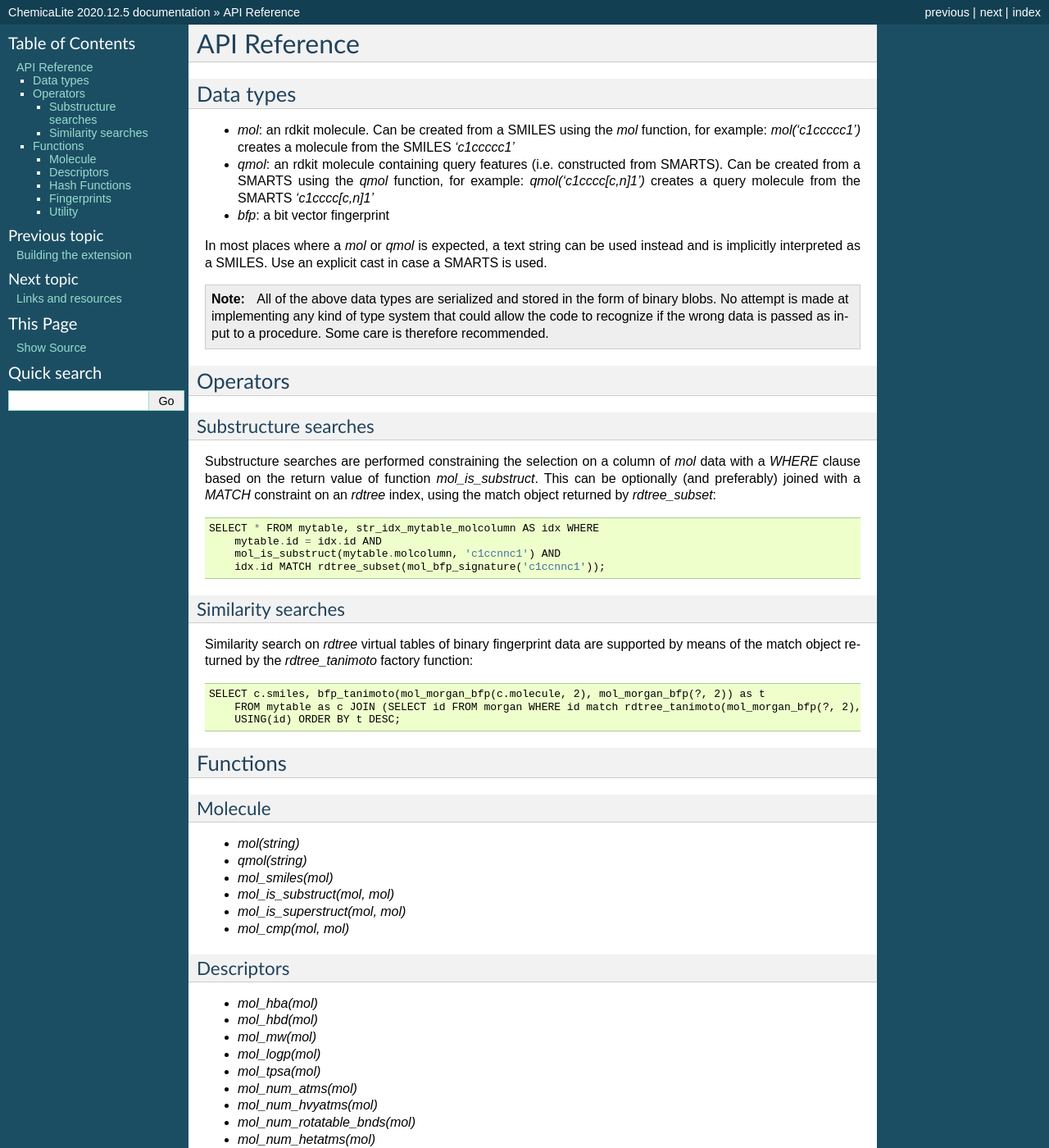
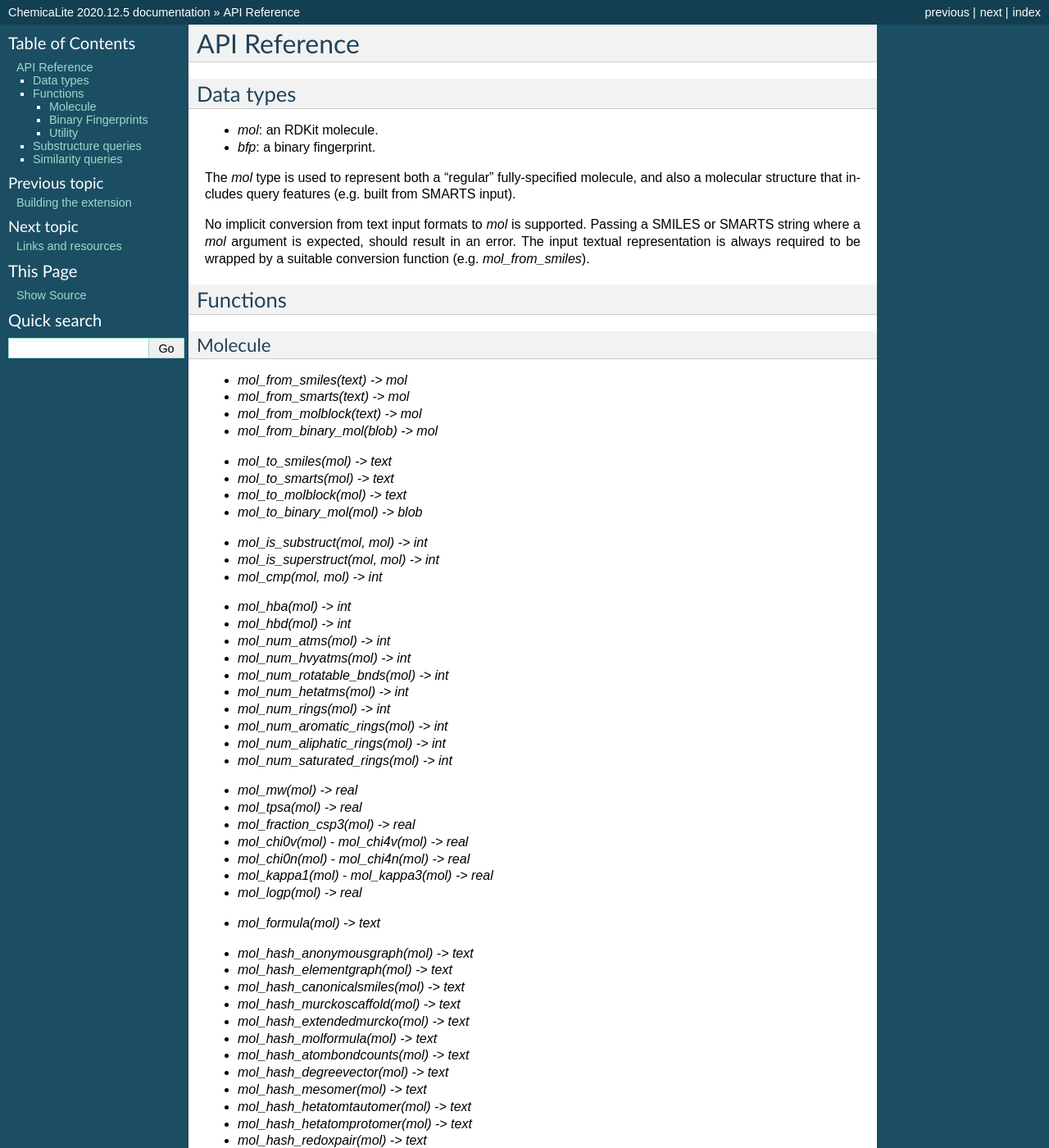
Before and after one commit to rvianello/chemicalite, a Sphinx documentation site: the page built from docs/api.rst, in a window 1280 px wide and 1400 px high. Shown: the whole window at 82% size. Built offline with Sphinx 7.4.7, drawn with Linux system fonts in a browser that asks for light colours; pages that are not in the unit, such as notebooks, are missing from menus; some of the changed text lies outside the part shown.

Commit message:
some initial updates

```diff
--- a/docs/api.rst
+++ b/docs/api.rst
@@ -4,20 +4,123 @@
 Data types
 ----------
 
-* `mol`: an rdkit molecule. Can be created from a SMILES using the `mol` function, for example: `mol('c1ccccc1')` creates a molecule from the SMILES `'c1ccccc1'`
-* `qmol`: an rdkit molecule containing query features (i.e. constructed from SMARTS). Can be created from a SMARTS using the `qmol` function, for example: `qmol('c1cccc[c,n]1')` creates a query molecule from the SMARTS `'c1cccc[c,n]1'`
-* `bfp`: a bit vector fingerprint
+* `mol`: an RDKit molecule.
+* `bfp`: a binary fingerprint.
 
-In most places where a `mol` or `qmol` is expected, a text string can be used instead and is implicitly interpreted as a SMILES. Use an explicit cast in case a SMARTS is used.
+The `mol` type is used to represent both a "regular" fully-specified molecule, and also a molecular structure that includes query features (e.g. built from SMARTS input).
 
-.. note::
-  All of the above data types are serialized and stored in the form of binary blobs. No attempt is made at implementing any kind of type system that could allow the code to recognize if the wrong data is passed as input to a procedure. Some care is therefore recommended.
+No implicit conversion from text input formats to `mol` is supported. Passing a SMILES or SMARTS string where a `mol` argument is expected, should result in an error. The input textual representation is always required to be wrapped by a suitable conversion function (e.g. `mol_from_smiles`).
 
-Operators
+Functions
 ---------
 
-Substructure searches
-.....................
+Molecule
+........
+
+* `mol_from_smiles(text) -> mol`
+* `mol_from_smarts(text) -> mol`
+* `mol_from_molblock(text) -> mol`
+* `mol_from_binary_mol(blob) -> mol`
+
+..
+
+* `mol_to_smiles(mol) -> text`
+* `mol_to_smarts(mol) -> text`
+* `mol_to_molblock(mol) -> text`
+* `mol_to_binary_mol(mol) -> blob`
+
+..
+
+* `mol_is_substruct(mol, mol) -> int`
+* `mol_is_superstruct(mol, mol) -> int`
+* `mol_cmp(mol, mol) -> int`
+
+..
+
+* `mol_hba(mol) -> int`
+* `mol_hbd(mol) -> int`
+* `mol_num_atms(mol) -> int`
+* `mol_num_hvyatms(mol) -> int`
+* `mol_num_rotatable_bnds(mol) -> int`
+* `mol_num_hetatms(mol) -> int`
+* `mol_num_rings(mol) -> int`
+* `mol_num_aromatic_rings(mol) -> int`
+* `mol_num_aliphatic_rings(mol) -> int`
+* `mol_num_saturated_rings(mol) -> int`
+
+..
+
+* `mol_mw(mol) -> real`
+* `mol_tpsa(mol) -> real`
+* `mol_fraction_csp3(mol) -> real`
+* `mol_chi0v(mol)` - `mol_chi4v(mol) -> real`
+* `mol_chi0n(mol)` - `mol_chi4n(mol) -> real`
+* `mol_kappa1(mol)` - `mol_kappa3(mol) -> real`
+* `mol_logp(mol) -> real`
+
+..
+
+* `mol_formula(mol) -> text`
+
+..
+
+* `mol_hash_anonymousgraph(mol) -> text`
+* `mol_hash_elementgraph(mol) -> text`
+* `mol_hash_canonicalsmiles(mol) -> text`
+* `mol_hash_murckoscaffold(mol) -> text`
+* `mol_hash_extendedmurcko(mol) -> text`
+* `mol_hash_molformula(mol) -> text`
+* `mol_hash_atombondcounts(mol) -> text`
+* `mol_hash_degreevector(mol) -> text`
+* `mol_hash_mesomer(mol) -> text`
+* `mol_hash_hetatomtautomer(mol) -> text`
+* `mol_hash_hetatomprotomer(mol) -> text`
+* `mol_hash_redoxpair(mol) -> text`
+* `mol_hash_regioisomer(mol) -> text`
+* `mol_hash_netcharge(mol) -> text`
+* `mol_hash_smallworldindexbr(mol) -> text`
+* `mol_hash_smallworldindexbrl(mol) -> text`
+* `mol_hash_arthorsubstructureorder(mol) -> text`
+
+Binary Fingerprints
+...................
+
+* `mol_layered_bfp(mol) -> bfp`
+* `mol_layered_bfp(mol, int) -> bfp`
+* `mol_rdkit_bfp(mol) -> bfp`
+* `mol_rdkit_bfp(mol, int) -> bfp`
+* `mol_atom_pairs_bfp(mol) -> bfp`
+* `mol_atom_pairs_bfp(mol, int) -> bfp`
+* `mol_topological_torsion_bfp(mol) -> bfp`
+* `mol_topological_torsion_bfp(mol, int) -> bfp`
+* `mol_pattern_bfp(mol) -> bfp`
+* `mol_pattern_bfp(mol, int) -> bfp`
+* `mol_maccs_bfp(mol) -> bfp`
+* `mol_morgan_bfp(mol, int) -> bfp`
+* `mol_morgan_bfp(mol, int, int) -> bfp`
+* `mol_feat_morgan_bfp(mol, int) -> bfp`
+* `mol_feat_morgan_bfp(mol, int, int) -> bfp`
+
+..
+
+* `bfp_tanimoto(bfp, bfp) -> real`
+.. * `bfp_dice(bfp, bfp) -> real`
+
+..
+
+* `bfp_length(bfp) -> int`
+* `bfp_weight(bfp) -> int`
+
+Utility
+.......
+
+* `chemicalite_version() -> text`
+* `rdkit_version() -> text`
+* `rdkit_build() -> text`
+* `boost_version() -> text`
+
+Substructure queries
+--------------------
 
 Substructure searches are performed constraining the selection on a column of `mol` data with a `WHERE` clause based on the return value of function `mol_is_substruct`. This can be optionally (and preferably) joined with a `MATCH` constraint on an `rdtree` index, using the match object returned by `rdtree_subset`::
 
@@ -26,92 +129,11 @@
         mol_is_substruct(mytable.molcolumn, 'c1ccnnc1') AND
         idx.id MATCH rdtree_subset(mol_bfp_signature('c1ccnnc1'));
 
-Similarity searches
-...................
+Similarity queries
+------------------
 
 Similarity search on `rdtree` virtual tables of binary fingerprint data are supported by means of the match object returned by the `rdtree_tanimoto` factory function::
 
     SELECT c.smiles, bfp_tanimoto(mol_morgan_bfp(c.molecule, 2), mol_morgan_bfp(?, 2)) as t
         FROM mytable as c JOIN (SELECT id FROM morgan WHERE id match rdtree_tanimoto(mol_morgan_bfp(?, 2), ?)) as idx
         USING(id) ORDER BY t DESC;
-
-Functions
----------
-
-Molecule
-........
-
-* `mol(string)`
-* `qmol(string)`
-* `mol_smiles(mol)`
-* `mol_is_substruct(mol, mol)`
-* `mol_is_superstruct(mol, mol)`
-* `mol_cmp(mol, mol)`
-
-Descriptors
-...........
-
-* `mol_hba(mol)`
-* `mol_hbd(mol)`
-* `mol_mw(mol)`
-* `mol_logp(mol)`
-* `mol_tpsa(mol)`
-* `mol_num_atms(mol)`
-* `mol_num_hvyatms(mol)`
-* `mol_num_rotatable_bnds(mol)`
-* `mol_num_hetatms(mol)`
-* `mol_num_rings(mol)`
-* `mol_chi0v(mol)` - `mol_chi4v(mol)`
-* `mol_chi0n(mol)` - `mol_chi4n(mol)`
-* `mol_kappa1(mol)` - `mol_kappa3(mol)`
-
-Hash Functions
-..............
-
-* `mol_hash_anonymousgraph(mol)`
-* `mol_hash_elementgraph(mol)`
-* `mol_hash_canonicalsmiles(mol)`
-* `mol_hash_murckoscaffold(mol)`
-* `mol_hash_extendedmurcko(mol)`
-* `mol_hash_molformula(mol)`
-* `mol_hash_atombondcounts(mol)`
-* `mol_hash_degreevector(mol)`
-* `mol_hash_mesomer(mol)`
-* `mol_hash_hetatomtautomer(mol)`
-* `mol_hash_hetatomprotomer(mol)`
-* `mol_hash_redoxpair(mol)`
-* `mol_hash_regioisomer(mol)`
-* `mol_hash_netcharge(mol)`
-* `mol_hash_smallworldindexbr(mol)`
-* `mol_hash_smallworldindexbrl(mol)`
-* `mol_hash_arthorsubstructureorder(mol)`
-
-Fingerprints
-............
-
-* `mol_layered_bfp(mol)`
-* `mol_layered_bfp(mol, int)`
-* `mol_rdkit_bfp(mol)`
-* `mol_rdkit_bfp(mol, int)`
-* `mol_atom_pairs_bfp(mol)`
-* `mol_atom_pairs_bfp(mol, int)`
-* `mol_topological_torsion_bfp(mol)`
-* `mol_topological_torsion_bfp(mol, int)`
-* `mol_maccs_bfp(mol)`
-* `mol_morgan_bfp(mol, int)`
-* `mol_morgan_bfp(mol, int, int)`
-* `mol_feat_morgan_bfp(mol, int)`
-* `mol_feat_morgan_bfp(mol, int, int)`
-* `mol_bfp_signature(mol)`
-* `mol_bfp_signature(mol, int)`
-* `bfp_tanimoto(bfp, bfp)`
-* `bfp_dice(bfp, bfp)`
-* `bfp_length(bfp)`
-* `bfp_weight(bfp)`
-
-Utility
-.......
-
-* `chemicalite_version()`
-* `rdkit_version()`
-* `boost_version()`
--- a/docs/conf.py
+++ b/docs/conf.py
@@ -41,7 +41,7 @@
 
 # General information about the project.
 project = 'ChemicaLite'
-copyright = '2011-2020, Riccardo Vianello'
+copyright = '2011-2021, Riccardo Vianello'
 
 # The version info for the project you're documenting, acts as replacement for
 # |version| and |release|, also used in various other places throughout the
--- a/docs/index.rst
+++ b/docs/index.rst
@@ -15,8 +15,6 @@
 
    installation
    build
-   .. tutorial_1st
-   .. tutorial_2nd
    api
    links
 
--- a/docs/tutorial_2nd.rst
+++ /dev/null
@@ -1,4 +0,0 @@
-Extended Tutorial
-=================
-
-<TODO>
```
